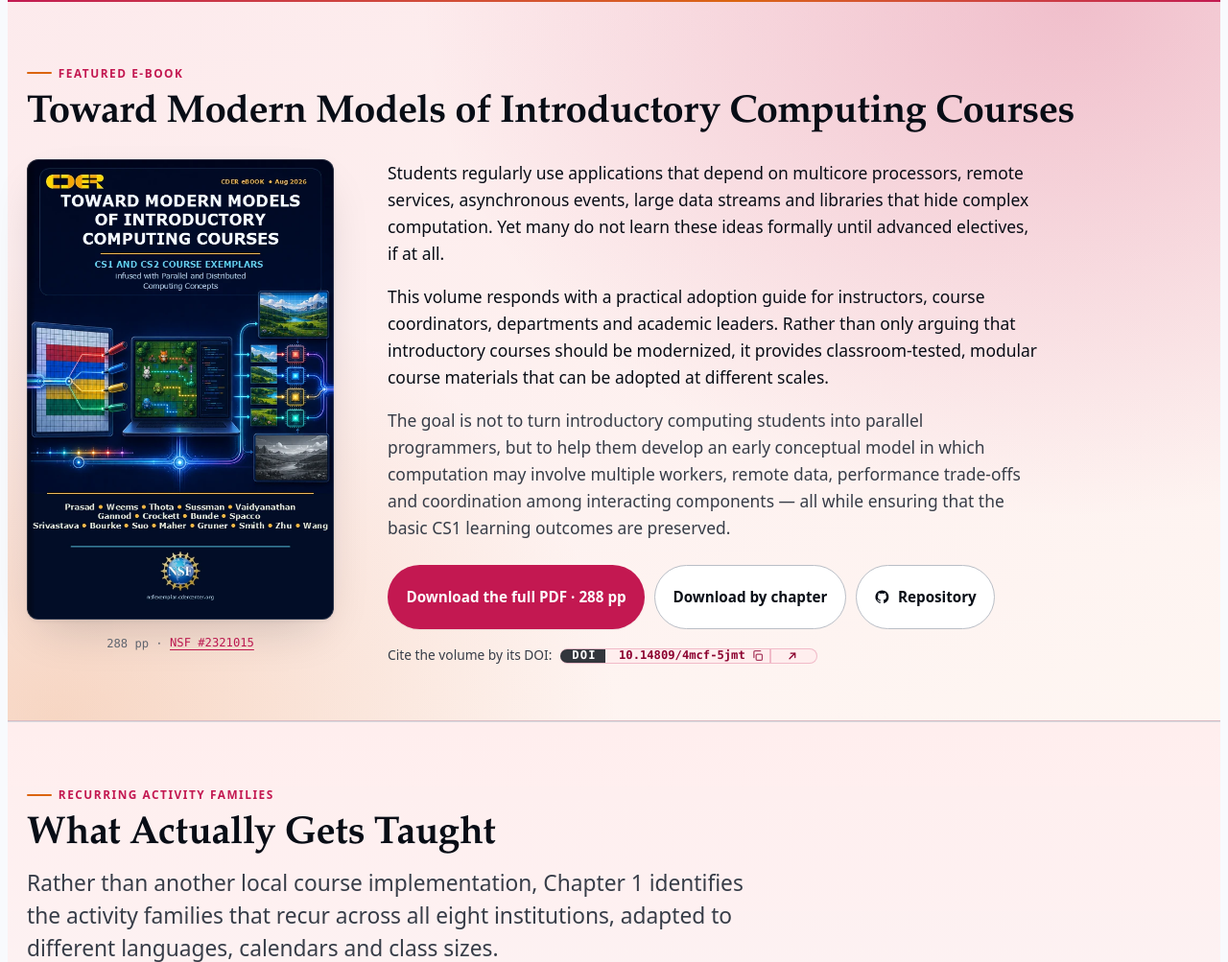
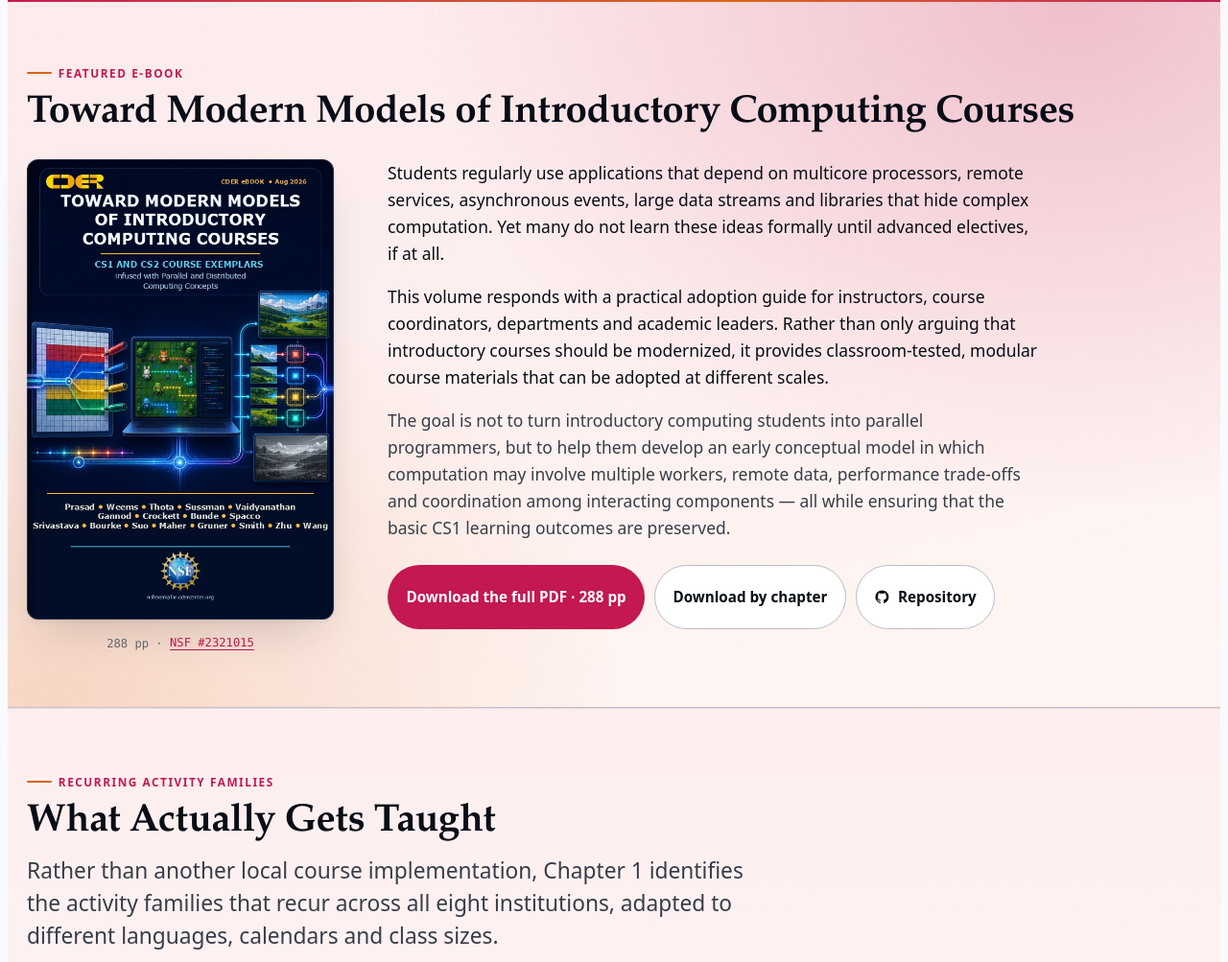
Before and after one commit to buddhi1/nsfexemplar, a PHP site: page / in a window 1280 px wide. Shown: the part 1397-2400 px from the top of the page at 96% size. Run offline with PHP 8.4, Linux system fonts and the light colour scheme.

Commit message:
doi badge updated

```diff
--- a/index.php
+++ b/index.php
@@ -213,8 +213,6 @@ include 'partials/header.php';
           </a>
         </div>
 
-        <p class="doi-line mt-3">Cite the volume by its DOI: <?= doi_badge($DOI, $DOI_URL) ?></p>
-
         <!-- <div class="callout callout--info mt-4">
           <strong>This first release covers CS1.</strong> It is published early to support Fall-term
           adoption, and includes eight institutional CS1 exemplars that have been classroom tested and
```
